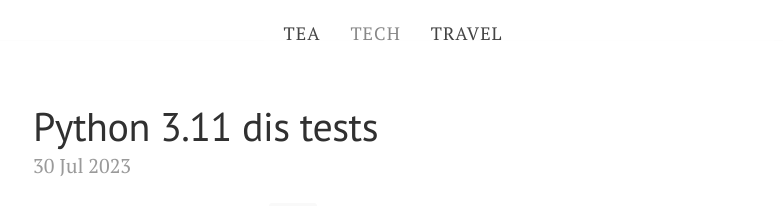
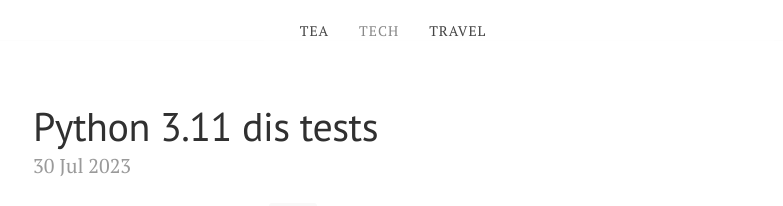
Before and after one commit to dedunu/tech, a Jekyll site: the page built from index.html, in a window 1280 px wide. Shown: the top 206 px of the page, without its empty margins (247-1030 px from the left). Built offline with Jekyll 4.4.1, drawn with Linux system fonts in a browser that asks for light colours; the list of posts is cut into pages by our own code.

Commit message:
Update lanyon.css
Signed-off-by: Dedunu Dhananjaya <id@dedunu.info>

```diff
--- a/public/css/lanyon.css
+++ b/public/css/lanyon.css
@@ -572,7 +572,7 @@
 		color: #444;
 		text-transform: uppercase;
 		letter-spacing: 1px;
-		font-size: .9em;
+		font-size: 14px;
 
 		&.active {
 			color: #888;
```
